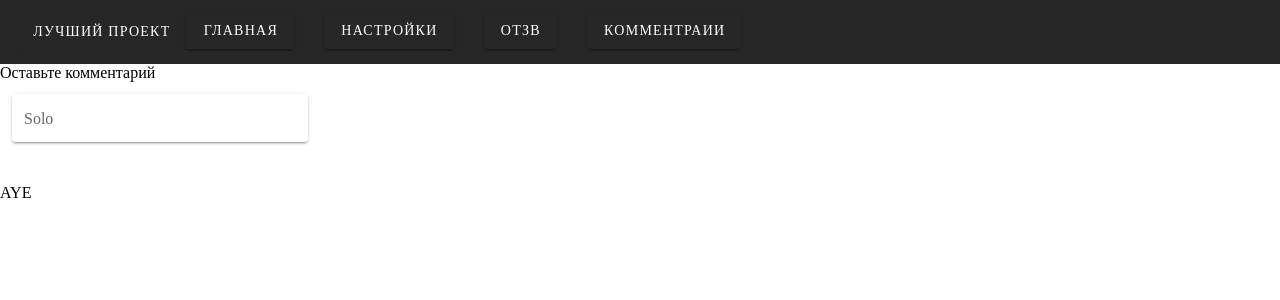
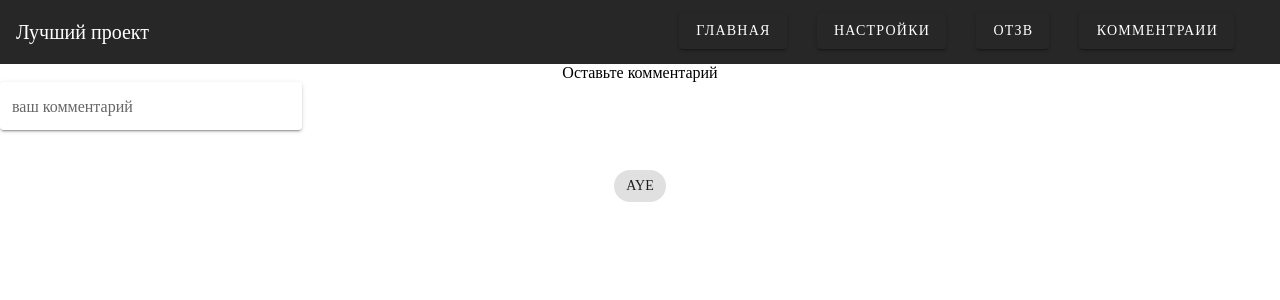
Before and after one commit to mancu1/ubiquitous-fiesta, a Vue app: page /LiveComments in a window 1280 px wide. Shown: the top 300 px of the page. Built offline with nearby package versions, Linux system fonts and the light colour scheme; what vue-wow would draw is missing.

Commit message:
update code,update style and add function

```diff
--- a/src/components/Comments.vue
+++ b/src/components/Comments.vue
@@ -13,9 +13,4 @@ export default {
 };
 </script>
 
-<style lang="scss">
-h1,
-p {
-  text-align: center;
-}
-</style>
+<style lang="scss"></style>
--- a/src/components/Setting.vue
+++ b/src/components/Setting.vue
@@ -14,6 +14,11 @@ export default {
     toggle() {
       this.color = !this.color;
       document.body.className = this.color ? "black" : "white";
+      if (this.color) {
+        document.body.style.color = "white";
+      } else {
+        document.body.style.color = "black";
+      }
     }
   }
 };
--- a/src/components/header.vue
+++ b/src/components/header.vue
@@ -1,6 +1,7 @@
 <template>
-  <v-toolbar app dark max-height="100" flat>
-    <v-toolbar-title><v-btn>Лучший проект</v-btn> </v-toolbar-title>
+  <v-toolbar dark max-height="100" flat>
+    <v-toolbar-title>Лучший проект</v-toolbar-title>
+    <v-spacer></v-spacer>
     <v-toolbar-items>
       <router-link to="/" class="btn">
         <v-btn>главная</v-btn>
@@ -19,7 +20,10 @@
 
 <script>
 export default {
-  name: "header"
+  name: "header",
+  created() {
+    document.body.style.textAlign = "center";
+  }
 };
 </script>
 
--- a/src/components/liveComments.vue
+++ b/src/components/liveComments.vue
@@ -1,19 +1,21 @@
 <template>
   <div>
+    <v-row class="justify-center">
       <v-col sm="3">
         <v-text-field
-        label="Solo"
+          label="ваш комментарий"
           single-line
           solo
           v-model="changeComments"
           v-on:keyup.enter="addCom()"
-        class="lox"
-      ></v-text-field>
+        >
+        </v-text-field>
       </v-col>
+    </v-row>
 
     <ul>
-      <li v-for="(task, ind) in comments" :key="ind">
-        {{ task.nameComments }}
+      <li v-for="(task, ind) in comments" :key="ind" link x-large>
+        <v-chip> {{ task.nameComments }}</v-chip>
       </li>
     </ul>
   </div>
@@ -43,4 +45,8 @@ export default {
 };
 </script>
 
-<style lang="scss"></style>
+<style lang="scss">
+li {
+  margin-top: 10px;
+}
+</style>
```
Lines whose indentation alone changed are shown as unchanged.
